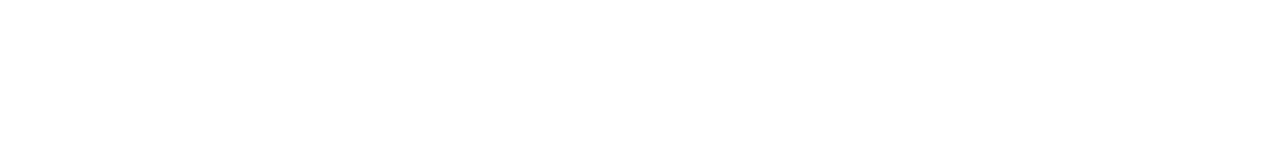
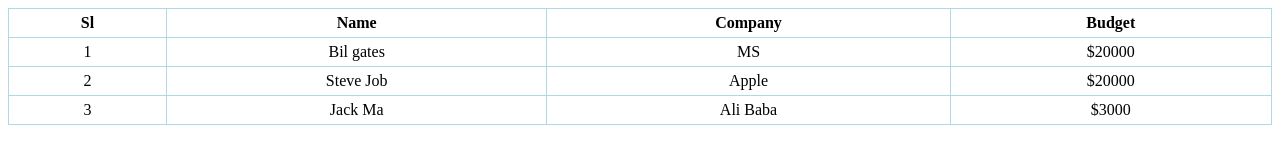
Before and after one commit to mdnh42/HTML-CSS, a plain HTML site: page index.html in a window 1280 px wide. Drawn offline with Linux system fonts and the light colour scheme.

Commit message:
Table All Tag with example

```diff
--- a/index.html
+++ b/index.html
@@ -5,8 +5,52 @@
     <meta http-equiv="X-UA-Compatible" content="IE=edge">
     <meta name="viewport" content="width=device-width, initial-scale=1.0">
     <title>HTML Tag</title>
+    <style>
+        table{
+            border-collapse: collapse;
+            width: 100%;
+            text-align: center;
+        }
+        td, th{
+            border: 1px solid lightblue;
+            padding: 5px 10px;
+        }
+        thead{
+            font-weight: bold;
+        }
+    </style>
 </head>
 <body>
-
+    <!--Example Table-->
+    <table>
+        <thead>
+            <tr>
+                <td>Sl</td>
+                <td>Name</td>
+                <td>Company</td>
+                <td>Budget</td>
+            </tr>
+        </thead>
+        <tbody>
+            <tr>
+                <td>1</td>
+                <td>Bil gates</td>
+                <td>MS </td>
+                <td>$20000</td>
+            </tr>
+            <tr>
+                <td>2</td>
+                <td>Steve Job</td>
+                <td>Apple </td>
+                <td>$20000</td>
+            </tr>
+            <tr>
+                <td>3</td>
+                <td>Jack Ma</td>
+                <td>Ali Baba</td>
+                <td>$3000</td>
+            </tr>
+        </tbody>
+    </table>
 </body>
 </html>
```
Also changed, not shown: 1 other file.
